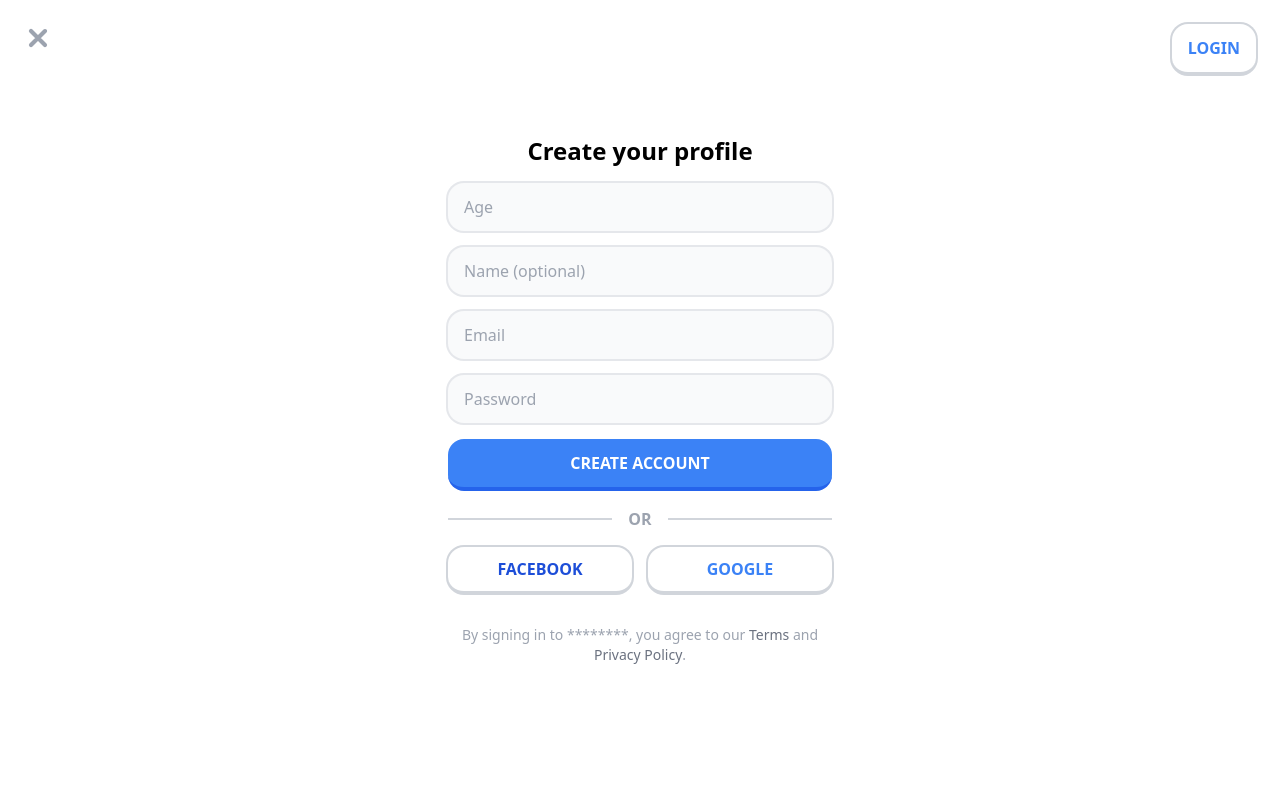
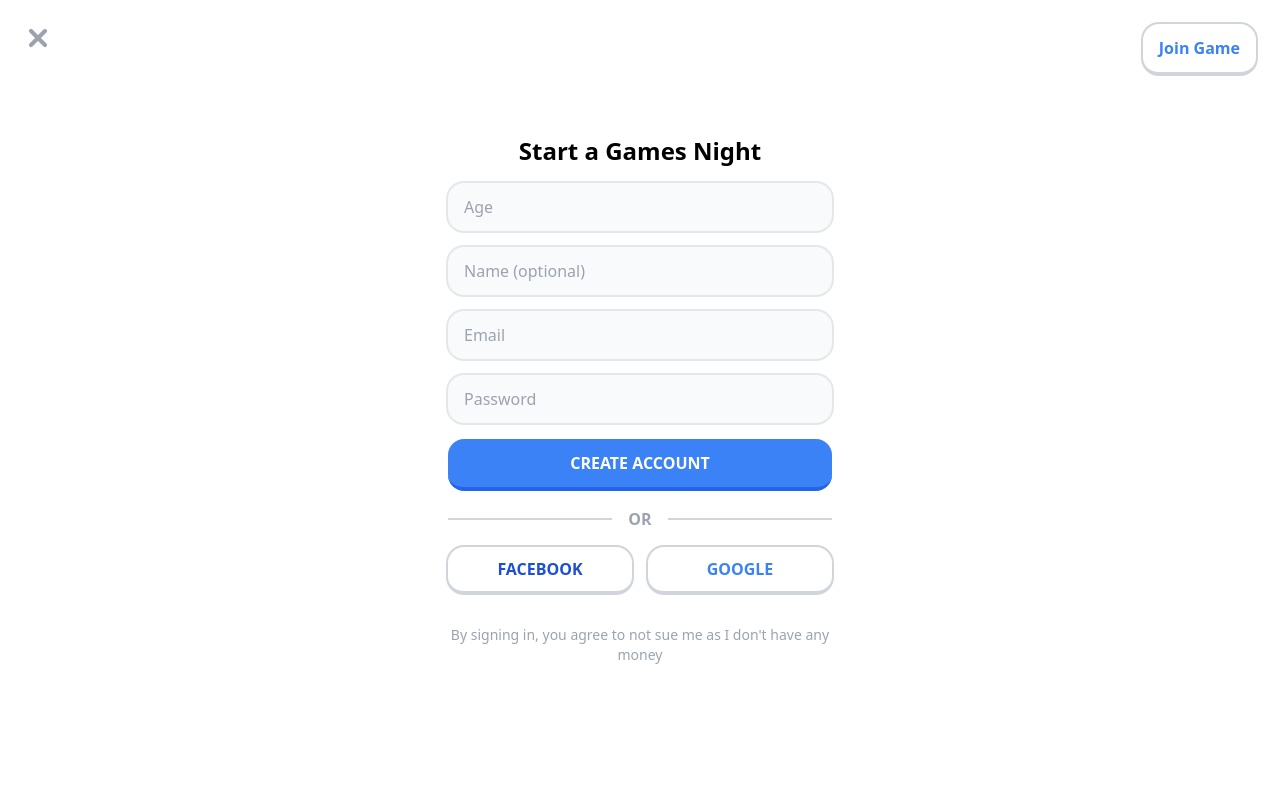
Before and after one commit to HawkshawJake/olypmic-wii-games.github.io, a Flask app: page / in a window 1280 px wide. Run offline with Flask 3, Linux system fonts and the light colour scheme; some libraries are stand-ins or nearby versions.

Commit message:
log in screen ui update

```diff
--- a/app/templates/index.html
+++ b/app/templates/index.html
@@ -16,16 +16,16 @@
 
             <!-- buttons -->
             <div>
-                <button type="button" @click="isLoginPage = false" x-show="isLoginPage" class="rounded-2xl border-b-2 border-b-gray-300 bg-white px-4 py-3 font-bold text-blue-500 ring-2 ring-gray-300 hover:bg-gray-200 active:translate-y-[0.125rem] active:border-b-gray-200">LOGIN</button>
+                <button type="button" @click="isLoginPage = false" x-show="isLoginPage" class="rounded-2xl border-b-2 border-b-gray-300 bg-white px-4 py-3 font-bold text-blue-500 ring-2 ring-gray-300 hover:bg-gray-200 active:translate-y-[0.125rem] active:border-b-gray-200">Join Game</button>
 
-                <button type="button" @click="isLoginPage = true" x-show="!isLoginPage" class="rounded-2xl border-b-2 border-b-gray-300 bg-white px-4 py-3 font-bold text-blue-500 ring-2 ring-gray-300 hover:bg-gray-200 active:translate-y-[0.125rem] active:border-b-gray-200">SIGN UP</button>
+                <button type="button" @click="isLoginPage = true" x-show="!isLoginPage" class="rounded-2xl border-b-2 border-b-gray-300 bg-white px-4 py-3 font-bold text-blue-500 ring-2 ring-gray-300 hover:bg-gray-200 active:translate-y-[0.125rem] active:border-b-gray-200">Create Game</button>
             </div>
         </header>
 
         <div class="absolute left-1/2 top-1/2 mx-auto max-w-sm -translate-x-1/2 -translate-y-1/2 transform space-y-4 text-center">
             <!-- register content -->
             <div x-show="isLoginPage" class="space-y-4">
-                <header class="mb-3 text-2xl font-bold">Create your profile</header>
+                <header class="mb-3 text-2xl font-bold">Start a Games Night</header>
                 <div class="w-full rounded-2xl bg-gray-50 px-4 ring-2 ring-gray-200 focus-within:ring-blue-400">
                     <input type="text" placeholder="Age" class="my-3 w-full border-none bg-transparent outline-none focus:outline-none" />
                 </div>
@@ -43,7 +43,7 @@
 
             <!-- login content -->
             <div x-show="!isLoginPage" class="space-y-4">
-                <header class="mb-3 text-2xl font-bold">Log in</header>
+                <header class="mb-3 text-2xl font-bold">Join a Games Night</header>
                 <div class="w-full rounded-2xl bg-gray-50 px-4 ring-2 ring-gray-200 focus-within:ring-blue-400">
                     <input type="text" placeholder="Email or username" class="my-3 w-full border-none bg-transparent outline-none focus:outline-none" />
                 </div>
@@ -67,8 +67,7 @@
                 </div>
 
                 <div class="mt-8 text-sm text-gray-400">
-                    By signing in to ********, you agree to our
-                    <a href="#" class="font-medium text-gray-500">Terms</a> and <a href="#" class="font-medium text-gray-500">Privacy Policy</a>.
+                    By signing in, you agree to not sue me as I don't have any money
                 </div>
             </footer>
         </div>
```
